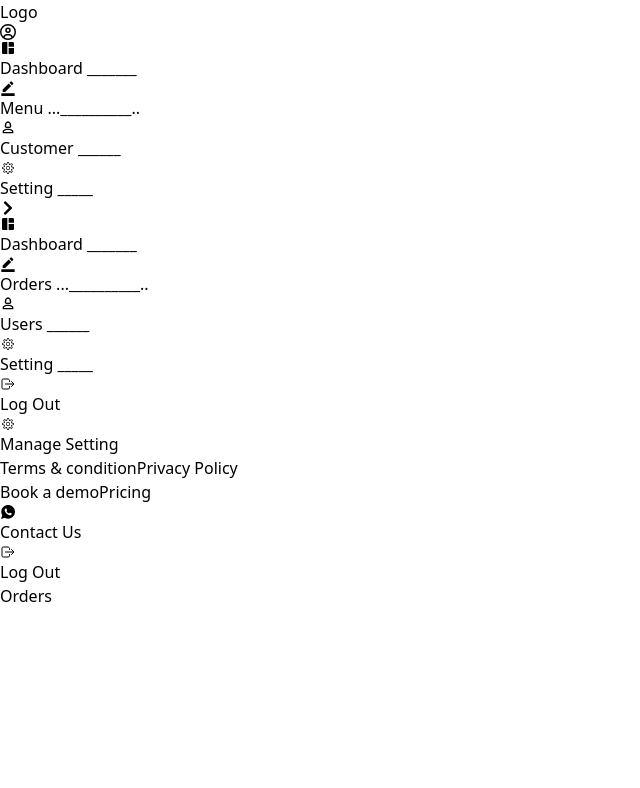
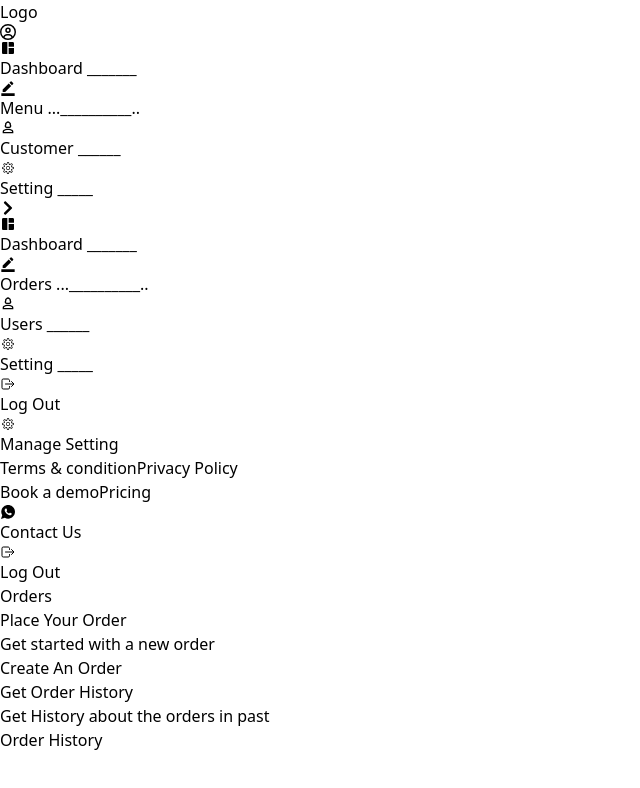
Before and after one commit to prathambhalla12dev/bargainwale-full-stack, a React (Vite) app in the folder client/: page /orders in a window 1280 px wide. Shown: the top 788 px of the page, without its empty margins (0-640 px from the left). Built offline with nearby package versions, Linux system fonts and the light colour scheme.

Commit message:
update: orders

```diff
--- a/client/src/pages/Orders.tsx
+++ b/client/src/pages/Orders.tsx
@@ -1,7 +1,33 @@
 const Orders = () => {
   return (
-    <div className="relative top-[70px]">
-      <h1 className="text-center">Orders</h1>
+    <div className="relative top-[70px] left-[7%] p-10">
+      <h1 className="text-start">Orders</h1>
+      <div className="w-full flex flex-row gap-10">
+        <div className="w-[280px] flex flex-col justify-between p-6 rounded-lg shadow-md">
+          <div>
+            <h2 className="text-xl font-semibold mb-4">Place Your Order</h2>
+            <p className="mb-6">Get started with a new order</p>
+          </div>
+          <button
+            type="submit"
+            className="w-full bg-black text-white p-2 rounded-lg hover:bg-black/80"
+          >
+            Create An Order
+          </button>
+        </div>
+        <div className="w-[280px] flex flex-col justify-between p-6 rounded-lg shadow-md">
+          <div>
+            <h2 className="text-xl font-semibold mb-4">Get Order History</h2>
+            <p className="mb-6">Get History about the orders in past</p>
+          </div>
+          <button
+            type="submit"
+            className="w-full bg-black text-white p-2 rounded-lg hover:bg-black/80"
+          >
+            Order History
+          </button>
+        </div>
+      </div>
     </div>
   );
 };
```
